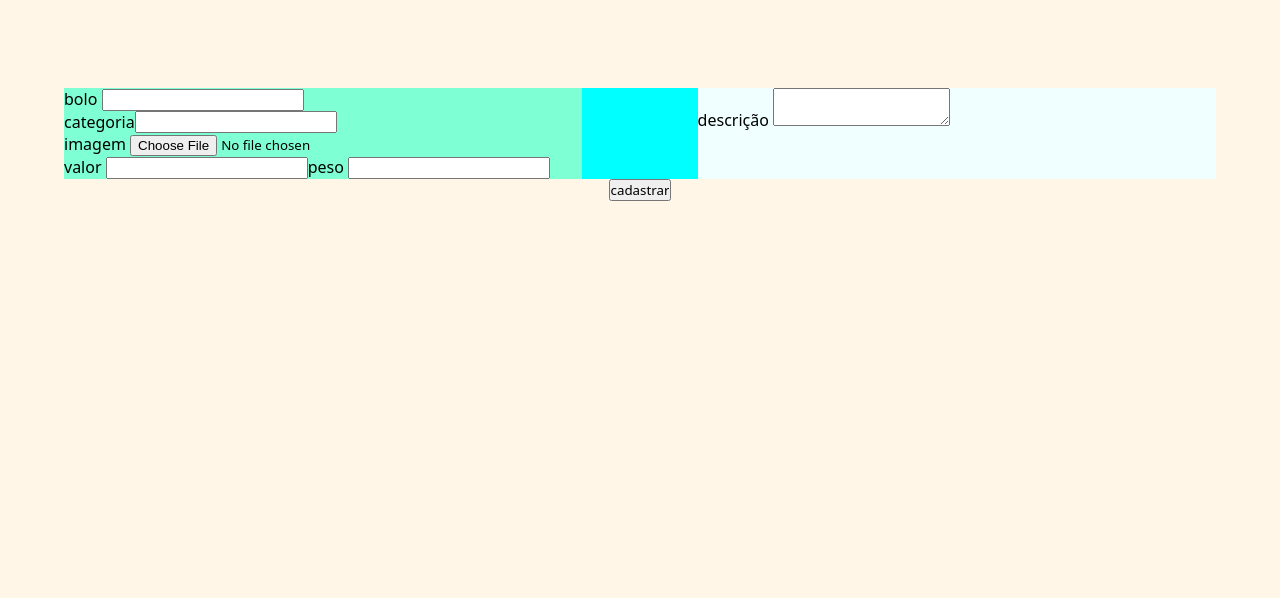
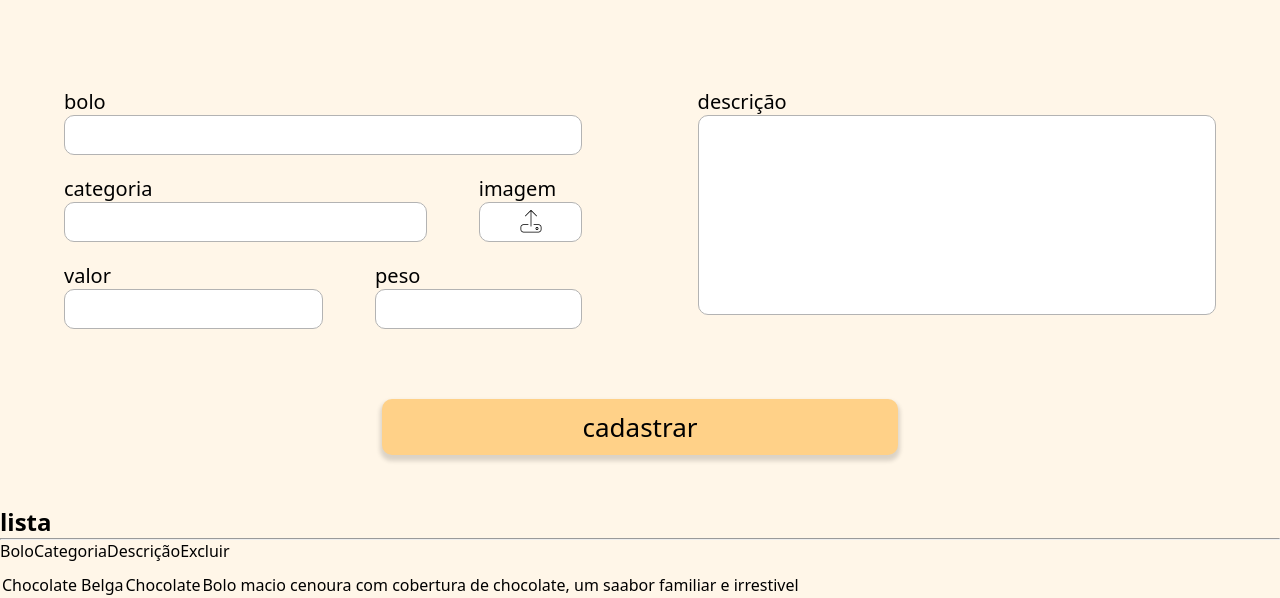
Before and after one commit to RichardSanclair/bolos-do-jacquin, a plain HTML site: page cadastro/index.html in a window 1280 px wide. Shown: the part 281-879 px from the top of the page. Before the commit the page ends 800 px from the top, so only its background shows below. Drawn offline with Linux system fonts and the light colour scheme; a web font is replaced by a local one.

Commit message:
seção de cadastro finalizado

```diff
--- a/cadastro/index.html
+++ b/cadastro/index.html
@@ -53,14 +53,25 @@
                     </div>
 
                     <div class="categoria_img">
-                        <div class="categoria"></div>
+                        <div class="categoria">
                             <label for="cat">categoria</label>
                             <input type="text" name="" id="cat">
                         </div>
                         <div class="img">
-                        <label for="">imagem</label>
+                            <label for="">
+                                <span>imagem</span>
+                                <div>
+                                    <svg xmlns="http://www.w3.org/2000/svg"
+                                        viewBox="0 0 640 640"><!--! Font Awesome Pro 7.0.1 by @fontawesome - https://fontawesome.com License - https://fontawesome.com/license (Commercial License) Copyright 2025 Fonticons, Inc. -->
+                                        <path fill="currentColor"
+                                            d="M328 408L328 91.3L434.3 197.6C437.4 200.7 442.5 200.7 445.6 197.6C448.7 194.5 448.7 189.4 445.6 186.3L325.6 66.3C322.5 63.2 317.4 63.2 314.3 66.3L194.3 186.3C191.2 189.4 191.2 194.5 194.3 197.6C197.4 200.7 202.5 200.7 205.6 197.6L312 91.3L312 408C312 412.4 315.6 416 320 416C324.4 416 328 412.4 328 408zM376 384L480 384C506.5 384 528 405.5 528 432L528 480C528 506.5 506.5 528 480 528L160 528C133.5 528 112 506.5 112 480L112 432C112 405.5 133.5 384 160 384L264 384L264 368L160 368C124.7 368 96 396.7 96 432L96 480C96 515.3 124.7 544 160 544L480 544C515.3 544 544 515.3 544 480L544 432C544 396.7 515.3 368 480 368L376 368L376 384zM464 456C464 464.8 456.8 472 448 472C439.2 472 432 464.8 432 456C432 447.2 439.2 440 448 440C456.8 440 464 447.2 464 456zM448 424C430.3 424 416 438.3 416 456C416 473.7 430.3 488 448 488C465.7 488 480 473.7 480 456C480 438.3 465.7 424 448 424z" />
+                                    </svg>
+                                </div>
+                            </label>
                             <input type="file" name="" id="img">
                         </div>
+                    </div>
+
                     <div class="valor_peso">
                         <div class="valor">
                             <label for="val">valor</label>
@@ -84,7 +95,33 @@
             <input type="button" value="cadastrar">
         </section>
 
+        <section class="container_lista">
+            <h2>lista</h2>
+            <hr>
 
+            <table>
+                <thead>
+                    <tr>
+                    <tr>Bolo</tr>
+                    <tr>Categoria</tr>
+                    <tr>Descrição</tr>
+                    <tr>Excluir</tr>
+                    </tr>
+                </thead>
+                <tbody>
+                    <tr>
+                        <td>Chocolate Belga</td>
+                        <td>Chocolate</td>
+                        <td>Bolo macio cenoura com cobertura de chocolate, um saabor familiar e irrestivel</td>
+                        <td><svg xmlns="http://www.w3.org/2000/svg"
+                                viewBox="0 0 640 640"><!--! Font Awesome Pro 7.0.1 by @fontawesome - https://fontawesome.com License - https://fontawesome.com/license (Commercial License) Copyright 2025 Fonticons, Inc. -->
+                                <path fill="currentColor"
+                                    d="M247.4 79.1C251 70 259.9 64 269.7 64L370.3 64C380.1 64 388.9 70 392.6 79.1L412.2 128L227.8 128L247.4 79.1zM210.6 128L104 128C99.6 128 96 131.6 96 136C96 140.4 99.6 144 104 144L536 144C540.4 144 544 140.4 544 136C544 131.6 540.4 128 536 128L429.4 128L407.5 73.1C401.4 58 386.7 48 370.3 48L269.7 48C253.3 48 238.6 58 232.6 73.1L210.6 128zM128 192L128 512C128 547.3 156.7 576 192 576L448 576C483.3 576 512 547.3 512 512L512 192L496 192L496 512C496 538.5 474.5 560 448 560L192 560C165.5 560 144 538.5 144 512L144 192L128 192zM224 264C224 259.6 220.4 256 216 256C211.6 256 208 259.6 208 264L208 472C208 476.4 211.6 480 216 480C220.4 480 224 476.4 224 472L224 264zM328 264C328 259.6 324.4 256 320 256C315.6 256 312 259.6 312 264L312 472C312 476.4 315.6 480 320 480C324.4 480 328 476.4 328 472L328 264zM432 264C432 259.6 428.4 256 424 256C419.6 256 416 259.6 416 264L416 472C416 476.4 419.6 480 424 480C428.4 480 432 476.4 432 472L432 264z" />
+                            </svg></td>
+                    </tr>
+                </tbody>
+            </table>
+        </section>
 
     </main>
 
--- a/cadastro/style.css
+++ b/cadastro/style.css
@@ -1,20 +1,20 @@
-*{
+* {
     padding: 0;
     margin: 0;
     box-sizing: border-box;
     font-family: "Bellota", system-ui;
 }
 
-body{
+body {
     background-color: #fff6e8;
 }
 
-header{
+header {
     background-color: #ffd188;
     height: 100px;
 }
 
-.container_cabecalho{
+.container_cabecalho {
     display: flex;
     justify-content: space-between;
     width: 90%;
@@ -25,30 +25,32 @@ header{
     align-items: center;
 }
 
-.icone_home{
+.icone_home {
     height: 50px;
+    cursor: pointer;
 }
 
-.box_busca{
+.box_busca {
     position: relative;
     width: 60%;
     max-width: 500px;
     margin: 0 10px;
 }
 
-.icone_lupa{
-    height: 24px;
+.icone_lupa {
+    height: 20px;
     position: absolute;
     left: 9px;
     top: 9px;
     fill: #b0b0b0;
+    cursor: pointer;
 }
 
-.logo{
+.logo {
     height: 60px;
 }
 
-.campo_busca{
+.campo_busca {
     width: 100%;
     height: 32px;
     border-radius: 10px;
@@ -57,7 +59,7 @@ header{
     font-size: 1rem;
 }
 
-.acessivel{
+.acessivel {
     position: absolute;
     width: 1px;
     height: 1px;
@@ -66,18 +68,18 @@ header{
     white-space: nowrap;
 }
 
-.container_cadastro{
+.container_cadastro {
     display: flex;
     flex-direction: column;
     align-items: center;
 }
 
-.container_cadastro h2{
+.container_cadastro h2 {
     font-size: 48px;
     margin-top: 100px;
 }
 
-.container_cadastro hr{
+.container_cadastro hr {
     width: 300px;
     height: 4px;
     border: none;
@@ -86,28 +88,127 @@ header{
     margin-bottom: 100px;
 }
 
-.box_cadastro{
+.box_cadastro {
     display: flex;
     justify-content: space-between;
     width: 90%;
     max-width: 1440px;
-    background-color: aqua;
+    /* background-color: aqua; */
 }
 
-.cadastro_coluna1{
-    background-color: aquamarine;
+.cadastro_coluna1 {
+    /* background-color: aquamarine; */
     width: 45%;
 }
 
-.cadastro_coluna2{
-    background-color: azure;
+.cadastro_coluna2 {
+    /* background-color: azure; */
     width: 45%;
 }
 
-.categoria_img{
+.categoria_img {
     display: flex;
+    justify-content: space-between;
 }
 
-.valor_peso{
+.valor_peso {
     display: flex;
+    justify-content: space-between;
 }
+
+.cadastro_coluna2,
+.peso,
+.valor,
+.img,
+.categoria,
+.bolos {
+    display: flex;
+    flex-direction: column;
+}
+
+.box_cadastro label {
+    font-size: 20px;
+}
+
+.box_cadastro input[type="text"],
+.box_cadastro textarea {
+    border-radius: 10px;
+    border: solid 1px #b3b3b3;
+    font-size: 18px;
+    padding: 0 5px;
+}
+
+.box_cadastro input[type="text"] {
+    height: 40px;
+    margin-bottom: 20px;
+}
+
+.categoria{
+    width: 70%;
+}
+
+.box_cadastro textarea {
+    resize: none;
+    height: 200px;
+}
+
+.container_cadastro input[type="button"] {
+    font-size: 26px;
+    margin: 50px 0;
+    border-radius: 10px;
+    border: none;
+    background-color: #ffd188;
+    padding: 10px 200px;
+    box-shadow: 0 4px 4px 2px #00000025;
+    cursor: pointer;
+}
+
+.img{
+    width: 20%;
+}
+
+.img svg {
+    width: 30px;
+}
+
+input[type="file"] {
+    display: none;
+}
+
+.img div{
+    background-color: #ffffff;
+    border-radius: 10px;
+    border: solid 1px #b3b3b3;
+    display: flex;
+    justify-content: center;
+    align-items: center;
+    height: 40px;
+    cursor: pointer;
+}
+
+.valor{
+    width: 50%;
+}
+
+.peso{
+    width: 40%;
+}
+
+
+
+
+/* MEDIA */
+@media screen and (max-width: 768px) {
+    .box_cadastro{
+        flex-direction: column;
+    }
+
+    .cadastro_coluna1,
+    .cadastro_coluna2{
+        width: 100%;
+    }
+
+    .container_cadastro input[type="button"]{
+        padding: 10px 100px;
+    }
+}
```
Also changed, not shown: cadastro/trash-can.svg (added), cadastro/upload.svg (added). Lines whose indentation alone changed are shown as unchanged.
